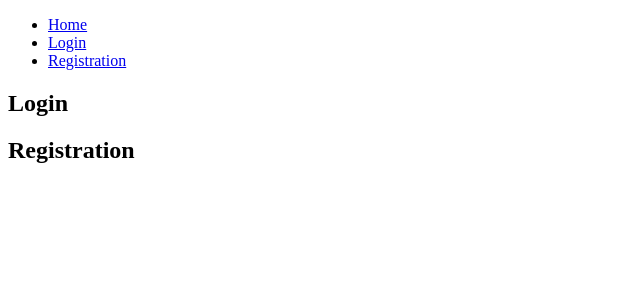
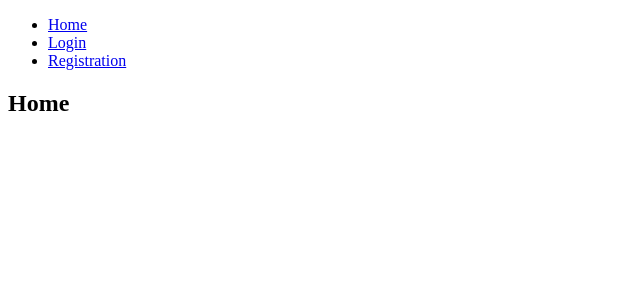
Before and after one commit to kokovych/react_auth_app, a React app: page /#/registration in a window 1280 px wide. Shown: the top 300 px of the page, without its empty margins (0-640 px from the left). Built offline with nearby package versions, Linux system fonts and the light colour scheme.

Commit message:
replace HashRouter to simple Router

```diff
--- a/src/components/Header.js
+++ b/src/components/Header.js
@@ -1,9 +1,9 @@
 import React from "react";
-// import { BrowserRouter as Router, Route, Link } from "react-router-dom";
-import {
-    HashRouter as Router,
-        Route, Link
-} from 'react-router-dom';
+import { BrowserRouter as Router, Route, Link } from "react-router-dom";
+// import {
+//     HashRouter as Router,
+//         Route, Link
+// } from 'react-router-dom';
 
 import LoginPage from "./Login"
 import RegisterPage from "./Register"
@@ -32,8 +32,8 @@ function AppRouter() {
                 </nav>
 
                 <Route exact path="/" component={HomePage} />
-                <Route path="/:login/" component={LoginPage} />
-                <Route path="/:registration/" component={RegisterPage} />
+                <Route path="/login/" component={LoginPage} />
+                <Route path="/registration/" component={RegisterPage} />
             </div>
         </Router>
     );
--- a/webpack.config.js
+++ b/webpack.config.js
@@ -21,9 +21,9 @@ module.exports = {
             }
         ]
     },
-    devServer: {
-        historyApiFallback: true,
-    },
+    // devServer: {
+    //     historyApiFallback: true,
+    // },
     plugins: [
         new HtmlWebpackPlugin({
             template: './src/index.html'
```
